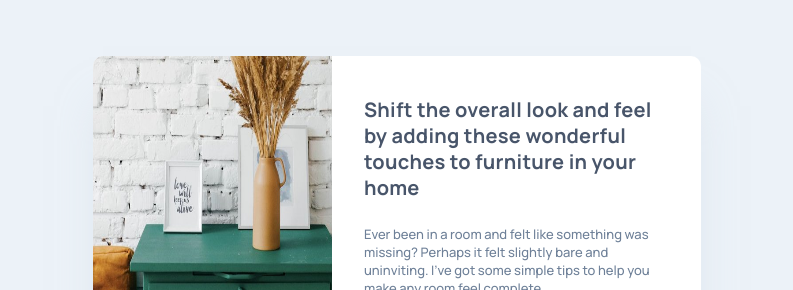
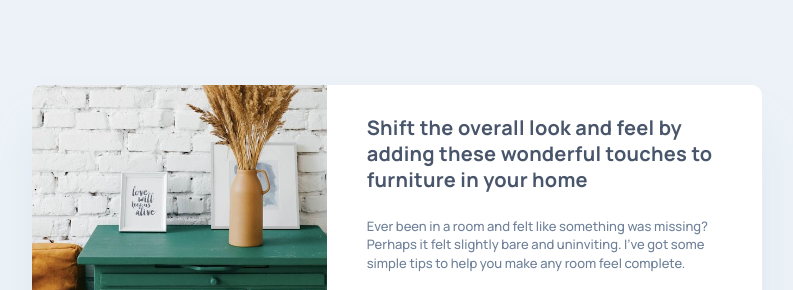
Before and after one commit to irfanoezen/article-preview-component, a plain HTML site: page index.html in a window 1536 px wide. Shown: the part 171-461 px from the top of the page, without its empty margins (371-1164 px from the left). Drawn offline with Linux system fonts and the light colour scheme.

Commit message:
Style desktop view

```diff
--- a/style.css
+++ b/style.css
@@ -246,3 +246,22 @@ li {
     margin-block-end: 24px;
   }
 }
+
+@media screen and (min-width: 1440px) {
+  .article {
+    max-width: 730px;
+    gap: 40px;
+  }
+
+  .article__content {
+    padding: 30px 40px 30px 0;
+  }
+
+  .article__title {
+    width: 27ch;
+  }
+
+  .article__text {
+    width: 43ch;
+  }
+}
```
